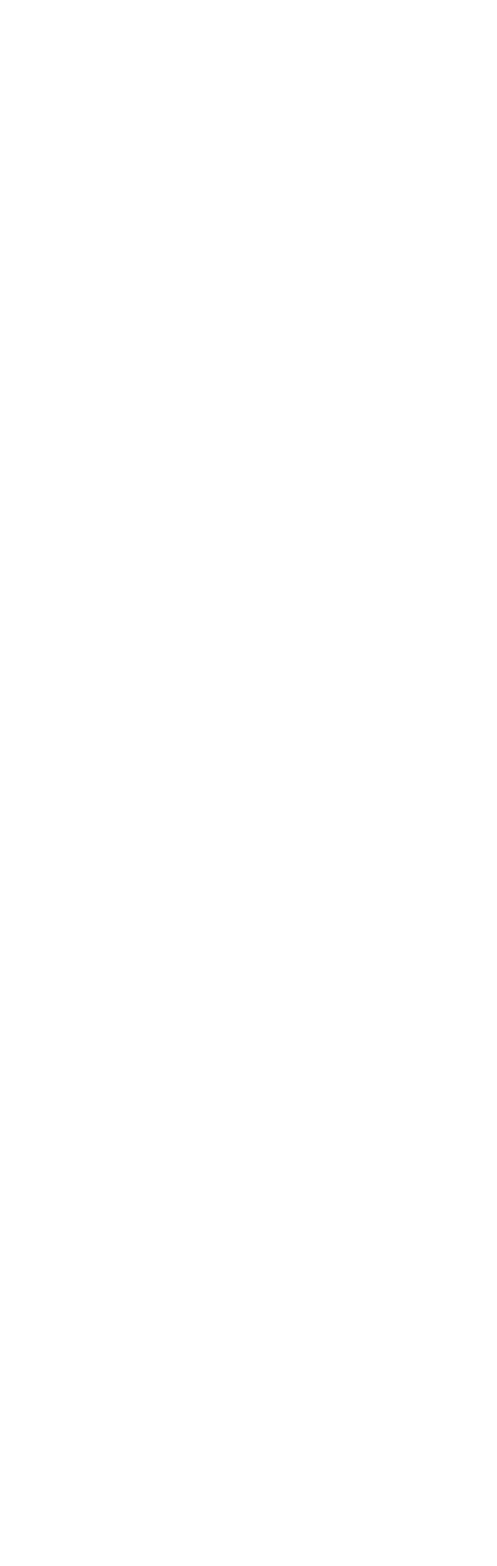
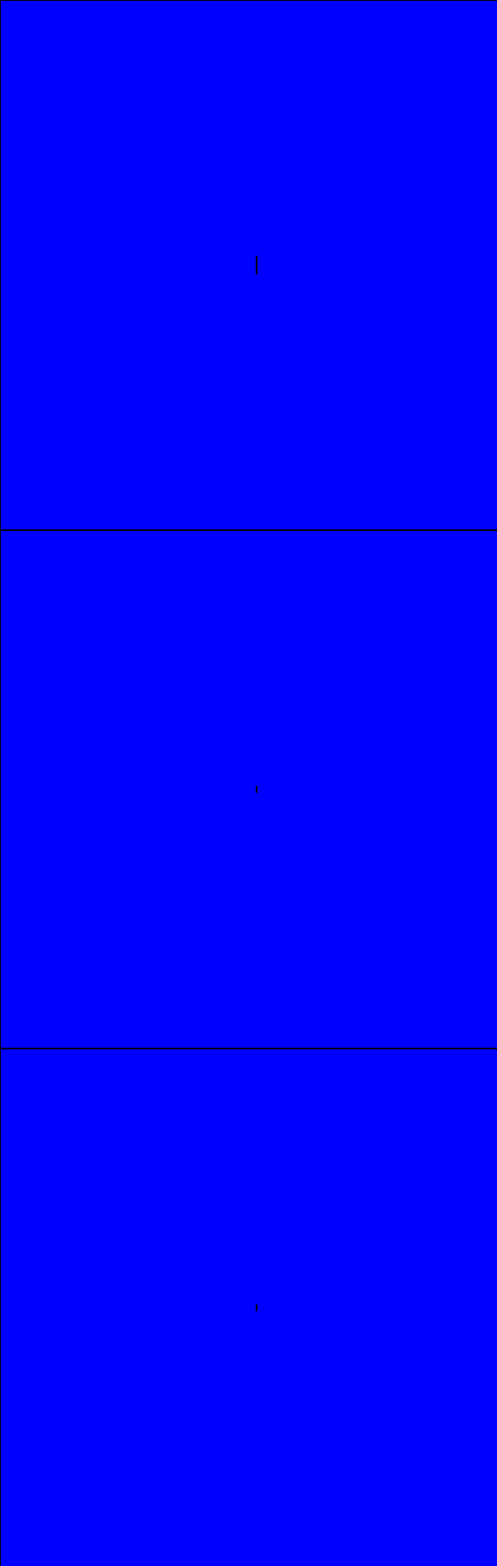
Before and after one commit to AlexMato83/html-css-focuslist, a plain HTML site: page index.html in a window 390 px wide. Shown: the top 1843 px of the page at 85% size, 585 px wide, since content can reach past the window. Before the commit the page ends 844 px from the top, so only its background shows below. Drawn offline with Linux system fonts and the light colour scheme.

Commit message:
fine Microstruttra
aggiunta debug

```diff
--- a/index.html
+++ b/index.html
@@ -11,10 +11,10 @@
     <!-- inizio sezione PRIMA / HEADER ----->
     <section>
       <div class="container">
-        <div class="">
+        <div class="prima_blocchi col-md-6 col-lg-6">
 
         </div>
-        <div class="">
+        <div class="prima_blocchi col-md-6 col-lg-6">
           <img src="" alt="">
         </div>
       </div>
@@ -23,16 +23,16 @@
     <!-- inizio sezione SECONDA ---------->
       <section>
        <div class="container">
-          <div class="">
+          <div class="col-md-12 col-lg-12">
 
           </div>
-          <div class="">
+          <div class="col-md-6 col-lg-4">
 
           </div>
-          <div class="">
+          <div class="col-md-4 col-md-offset-4 col-lg-4">
 
           </div>
-          <div class="">
+          <div class="col-md-6 col-lg-4">
 
           </div>
        </div>
@@ -41,16 +41,16 @@
     <!-- inizio sezione TERZA  ------------>
     <section>
        <div class="container">
-          <div class="">
+          <div class="col-md-12 col-lg-12">
 
           </div>
-          <div class="">
+          <div class="terza_blocchi col-md-4 col-lg-4">
 
           </div>
-          <div class="">
+          <div class="terza_blocchi col-md-4 col-lg-4">
 
           </div>
-          <div class="">
+          <div class="terza_blocchi col-md-4 col-lg-4">
 
           </div>
        </div>
@@ -59,13 +59,13 @@
     <!-- inizio sezione QUARTA  --------->
     <section>
        <div class="container">
-          <div class="">
+          <div class="col_md-12 col-lg-12">
 
           </div>
-          <div class="">
+          <div class="col_md-6 col-lg-6">
 
           </div>
-          <div class="">
+          <div class="col_md-6 col-lg-6">
 
           </div>
        </div>
@@ -74,16 +74,16 @@
     <!-- inizio FOOTER  ------------------>
     <footer>
       <div class="container">
-         <div class="">
+         <div class="col-md-3 col-lg-3">
 
          </div>
-         <div class="">
+         <div class="col-md-3 col-lg-3">
 
          </div>
-         <div class="">
+         <div class="col-md-3 col-lg-3">
 
          </div>
-         <div class="">
+         <div class="col-md-3 col-lg-3">
 
          </div>
       </div>
--- a/style.css
+++ b/style.css
@@ -0,0 +1,31 @@
+*{
+  margin:0;
+  padding:0;
+  box-sizing: border-box;
+}
+/* inizio QUERY rid. blocchi PRIMA sezione */
+@media screen and (min-width:769px) and (max-width:992px) {
+  .prima_blocchi {
+
+  }
+}
+/* fine QUERY rid. blocchi PRIMA sezione --*/
+/* inizio QUERY rid. blocchi TERZA sezione */
+@media screen and (min-width:769px) and (max-width:992px){
+  .terza_blocchi {
+
+  }
+}
+/* fine QUERY rid. blocchi TERZA sezione --*/
+
+/* DEBUg -- */
+[class*="col-"] {
+  border:1px solid #000;
+}
+
+section {
+  padding: 300px;
+  background-color: blue;
+  border:1px solid #000;
+}
+/* debug ---- */
```
Also changed, not shown: 1 other file.
